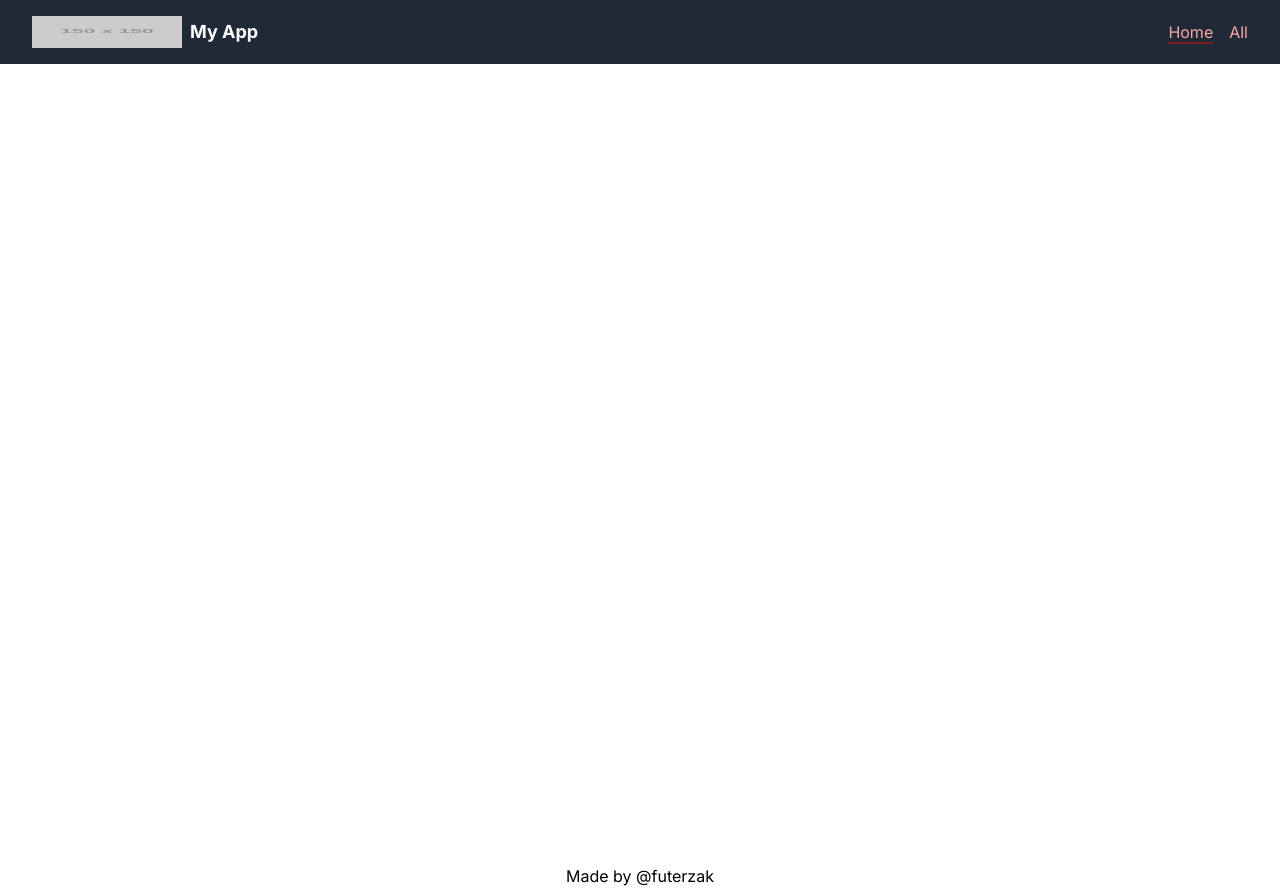
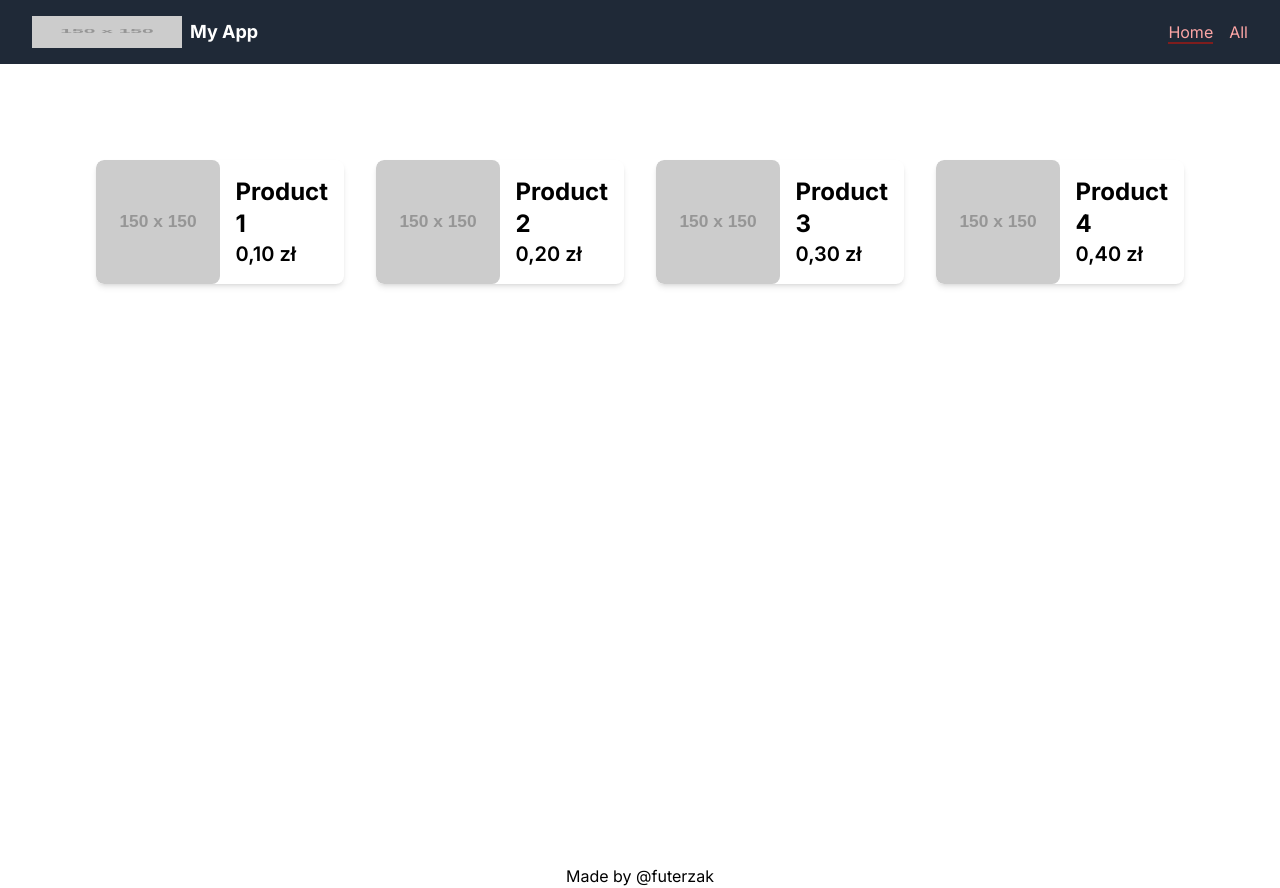
Before and after one commit to futerzak/next13masters, a Next.js app: page / in a window 1280 px wide. Built offline with nearby package versions, Linux system fonts and the light colour scheme.

Commit message:
feat(week-3): rollback

```diff
--- a/package.json
+++ b/package.json
@@ -31,6 +31,7 @@
     "@graphql-codegen/client-preset": "4.1.0",
     "@graphql-typed-document-node/core": "^3.2.0",
     "@next/env": "^13.5.3",
+    "@parcel/watcher": "^2.3.0",
     "@typescript-eslint/eslint-plugin": "^6.7.3",
     "@typescript-eslint/parser": "^6.7.3",
     "eslint-config-prettier": "^9.0.0",
--- a/src/app/page.tsx
+++ b/src/app/page.tsx
@@ -1,6 +1,46 @@
+
+import { type ProductListItemFragment } from "@/gql/graphql";
+import { ProductsList } from "@/ui/organisms/ProductsList";
+
 export default function Home() {
+  const products: ProductListItemFragment[] = [
+    {
+      id: "1",
+      name: "Product 1",
+      description: "This is the first product",
+      price: 9.99,
+      categories: [{ name: "Category 1" }],
+      images: [{ url: "https://via.placeholder.com/150" }],
+    },
+    {
+      id: "2",
+      name: "Product 2",
+      description: "This is the second product",
+      price: 19.99,
+      categories: [{ name: "Category 2" }],
+      images: [{ url: "https://via.placeholder.com/150" }],
+    },
+    {
+      id: "3",
+      name: "Product 3",
+      description: "This is the third product",
+      price: 29.99,
+      categories: [{ name: "Category 3" }],
+      images: [{ url: "https://via.placeholder.com/150" }],
+    },
+    {
+      id: "4",
+      name: "Product 4",
+      description: "This is the fourth product",
+      price: 39.99,
+      categories: [{ name: "Category 4" }],
+      images: [{ url: "https://via.placeholder.com/150" }],
+    },
+  ];
+
   return (
     <main className="flex min-h-screen flex-col items-center justify-between p-24">
+      <ProductsList products={products} />
     </main >
   );
 }
--- a/src/app/products/page.tsx
+++ b/src/app/products/page.tsx
@@ -1,26 +1,70 @@
 import React from 'react'
 import { notFound } from 'next/navigation';
 import { ProductsList } from '@/ui/organisms/ProductsList'
-import { ProductsGetListDocument } from '@/gql/graphql';
-import { executeGraphql } from '@/api/graphqlApi';
+import { type ProductListItemFragment, } from '@/gql/graphql';
+import { fetchProductsWithLimit } from '@/api/productsApi';
 
 export const metadata = {
     title: "Wszystkie produkty - FUTERZAK sklep",
 };
 
+type ProductType = {
+    id: string;
+    title: string;
+    description: string;
+    category: string;
+    rating: {
+        rate: number;
+        count: number;
+    };
+    image: string;
+    longDescription: string;
+    price: number;
+};
+
+const productsMapper = (products: ProductType[]): ProductListItemFragment[] => products.map((product) => ({
+    id: product.id,
+    name: product.title,
+    description: product.description,
+    price: product.price,
+    categories: [{ name: product.category }],
+    images: [{ url: product.image }],
+}));
+
+
 export default async function ProductsPage() {
-    const { products } = await executeGraphql(ProductsGetListDocument);
+    try {
+        const products: ProductType[] | [] = await fetchProductsWithLimit(20)
 
         if (!products) {
             notFound();
         }
-
         return (
             <main className="flex min-h-screen flex-col items-center justify-between p-24" >
                 <section className="flex justify-between" >
-                {products.length ? <ProductsList products={products.slice(0, 4)} /> : <p>Products not found</p>}
+                    {products.length ? <ProductsList products={productsMapper(products)} /> : <p>Products not found</p>}
                 </section>
             </main>
 
         )
+    } catch (error) {
+        console.log(error)
+        return <p>Products not found</p>
     }
+}
+
+// const { products } = await executeGraphql(ProductsGetListDocument);
+
+// if (!products) {
+//     notFound();
+// }
+
+// return (
+//     <main className="flex min-h-screen flex-col items-center justify-between p-24" >
+//         <section className="flex justify-between" >
+//             {products.length ? <ProductsList products={products.slice(0, 20)} /> : <p>Products not found</p>}
+//         </section>
+//     </main>
+
+// )
+// }
--- a/src/ui/atoms/ActiveLink.tsx
+++ b/src/ui/atoms/ActiveLink.tsx
@@ -24,8 +24,9 @@ export function ActiveLink<T extends string>({
     const isActive = exact ? pathname === href : pathname.startsWith(href);
 
     const urlObject: UrlObject = typeof href === "string" ? { pathname: href } : href;
+    const current = isActive ? { ['aria-current']: isActive } : {};
     return (
-        <Link href={urlObject} className={clsx(className, { [activeClassName]: isActive })}>
+        <Link href={urlObject} className={clsx(className, { [activeClassName]: isActive })} {...current}>
             {children}
         </Link>
     );
```
Also changed, not shown: src/api/productsApi.ts (+41 -29 lines), 1 other file (tests, documents, lock files or other folders). Lines whose indentation alone changed are shown as unchanged.
